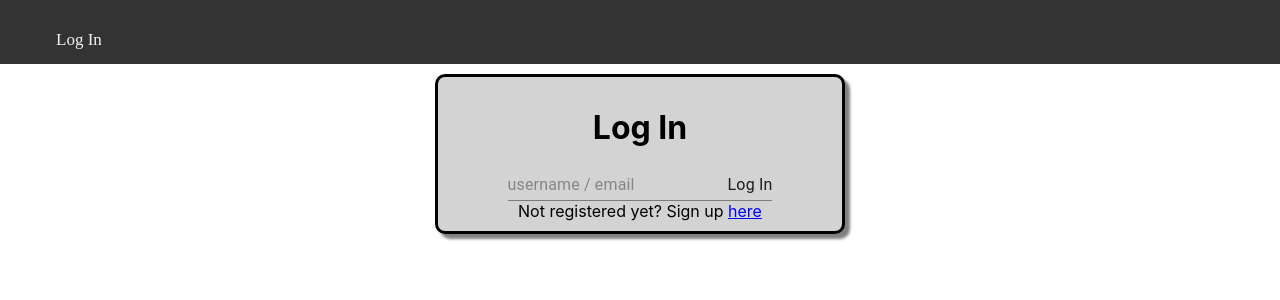
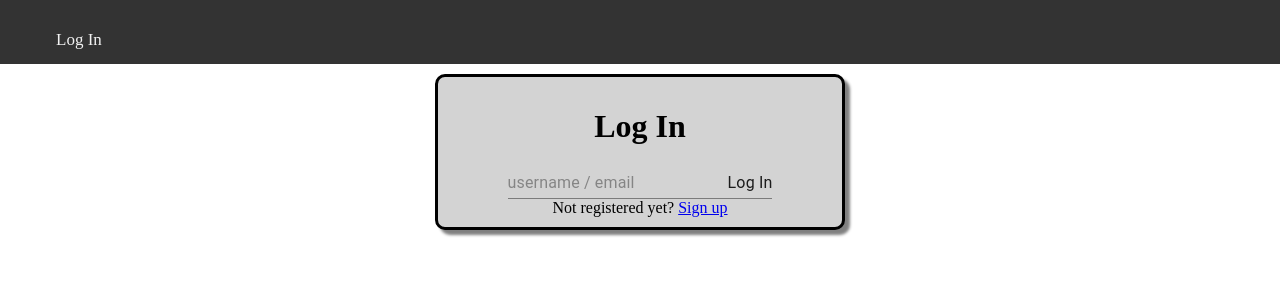
Before and after one commit to matthewsedlacek/Business-Builder, a React (Create React App) app in the folder frontend/: page /login in a window 1280 px wide. Shown: the top 300 px of the page. Built offline with nearby package versions, Linux system fonts and the light colour scheme; no server answers.

Commit message:
More Css

```diff
--- a/frontend/src/components/Login/login.js
+++ b/frontend/src/components/Login/login.js
@@ -14,7 +14,7 @@ const Login = (props) => {
     const handleSubmit = event => {
         event.preventDefault();
         const result = props.login(event.target.username.value)
-        console.log(result)
+
         if (result) {
             history.push(
                 {pathname:  "/home"}
@@ -23,14 +23,14 @@ const Login = (props) => {
     }
 
     return (
-        <div class="login">
+        <div className="login">
             <form onSubmit={(event) => handleSubmit(event)}>
                 <h1>Log In</h1>
                 {/* <p>Enter Username</p> */}
                 <Input name='username' placeholder='username / email' type='text' />
                 <Input type='submit' value="Log In" />
             </form>
-            <div>Not registered yet? Sign up <Link className="" to="/signup">here</Link></div>
+            <div>Not registered yet? <Link className="" to="/signup">Sign up</Link></div>
             {/* <Button variant="contained" color="primary"> */}
       {/* Hello World */}
     {/* </Button> */}
--- a/frontend/src/components/Login/style.css
+++ b/frontend/src/components/Login/style.css
@@ -8,4 +8,5 @@
     margin: auto;
     text-align: center;
     margin-top:10px;
+    font-family: "Times New Roman";
 }
--- a/frontend/src/components/Navbar/navbar.js
+++ b/frontend/src/components/Navbar/navbar.js
@@ -14,7 +14,7 @@ const logout = () => {
 
     render() {
         return (
-            <div class='navbar'>
+            <div className='navbar'>
                 <ul>
                     {this.props.currentUser ? <Link className="navbutton" to="/home">Home</Link> : null}
                     {this.props.currentUser ? <Link className="navbutton" to="/businessquestions">Business Questions</Link> : null }
--- a/frontend/src/components/signup.js
+++ b/frontend/src/components/signup.js
@@ -27,7 +27,7 @@ const Signup = (props) => {
             })
         }
 
-        fetch('http://localhost:3000/users', configObj)
+        fetch('https://business-builder-backend.herokuapp.com/users', configObj)
         .then(res => res.json())
         .then(json => console.log(json))
         .catch(error => alert(error.message))
@@ -38,7 +38,7 @@ const Signup = (props) => {
             <form onSubmit={(event) => handleSubmit(event)}>
                 <h1>Create New User</h1>
                 {/* <p>Enter Email Address</p> */}
-                <div><Input name='username' placeholder='email / username' type='text'/></div>
+                <div><Input autofocus="true"name='username' placeholder='email / username' type='text' autofocus/></div>
                 {/* <p>Enter First Name:</p> */}
                 <div><Input name='first_name' placeholder='first name' type='text' /></div>
                 {/* <p>Enter Last Name:</p> */}
@@ -47,7 +47,7 @@ const Signup = (props) => {
                 <div><Input name='zip' placeholder='zip code' type='text' /></div>
                 <div><Input type='submit' value='Sign Up' /></div>
             </form>
-            Already registered? Log in <Link className="" to="/login">here</Link>
+            Already registered? <Link className="" to="/login">Log in</Link>
         </div>
     )
 }
--- a/frontend/src/containers/App.js
+++ b/frontend/src/containers/App.js
@@ -25,7 +25,7 @@ class App extends React.Component {
   };
 
   componentDidMount(){
-    fetch('http://localhost:3000/users', {
+    fetch('https://business-builder-backend.herokuapp.com/users', {
     method: 'GET',
     headers: {
       'Content-Type': 'application/json',
--- a/frontend/src/containers/BusinessQuestions.js
+++ b/frontend/src/containers/BusinessQuestions.js
@@ -14,8 +14,8 @@ import TableRow from '@material-ui/core/TableRow';
 
 
 
-const API = 'http://localhost:3000/businesses'
-const GOALUPDATE = 'http://localhost:3000/business_goals'
+const API = 'https://business-builder-backend.herokuapp.com/businesses'
+const GOALUPDATE = 'https://business-builder-backend.herokuapp.com/business_goals'
 
 class BusinessQuestions extends React.Component {
 
@@ -109,7 +109,7 @@ class BusinessQuestions extends React.Component {
                 })
             }
 
-            fetch("http://localhost:3000/business_goals/1", configObject)
+            fetch("https://business-builder-backend.herokuapp.com/business_goals/1", configObject)
             .then(response => response.json())
             .then(data => console.log(data))
         }
--- a/frontend/src/containers/CreateBusiness/CreateBusiness.js
+++ b/frontend/src/containers/CreateBusiness/CreateBusiness.js
@@ -11,7 +11,7 @@ class CreateBusiness extends Component {
     }
 
     componentDidMount() {
-        fetch('http://localhost:3000/business_questions')
+        fetch('https://business-builder-backend.herokuapp.com/business_questions')
         .then(resp => resp.json())
         .then(json => {
                 let answersNew = []
```
